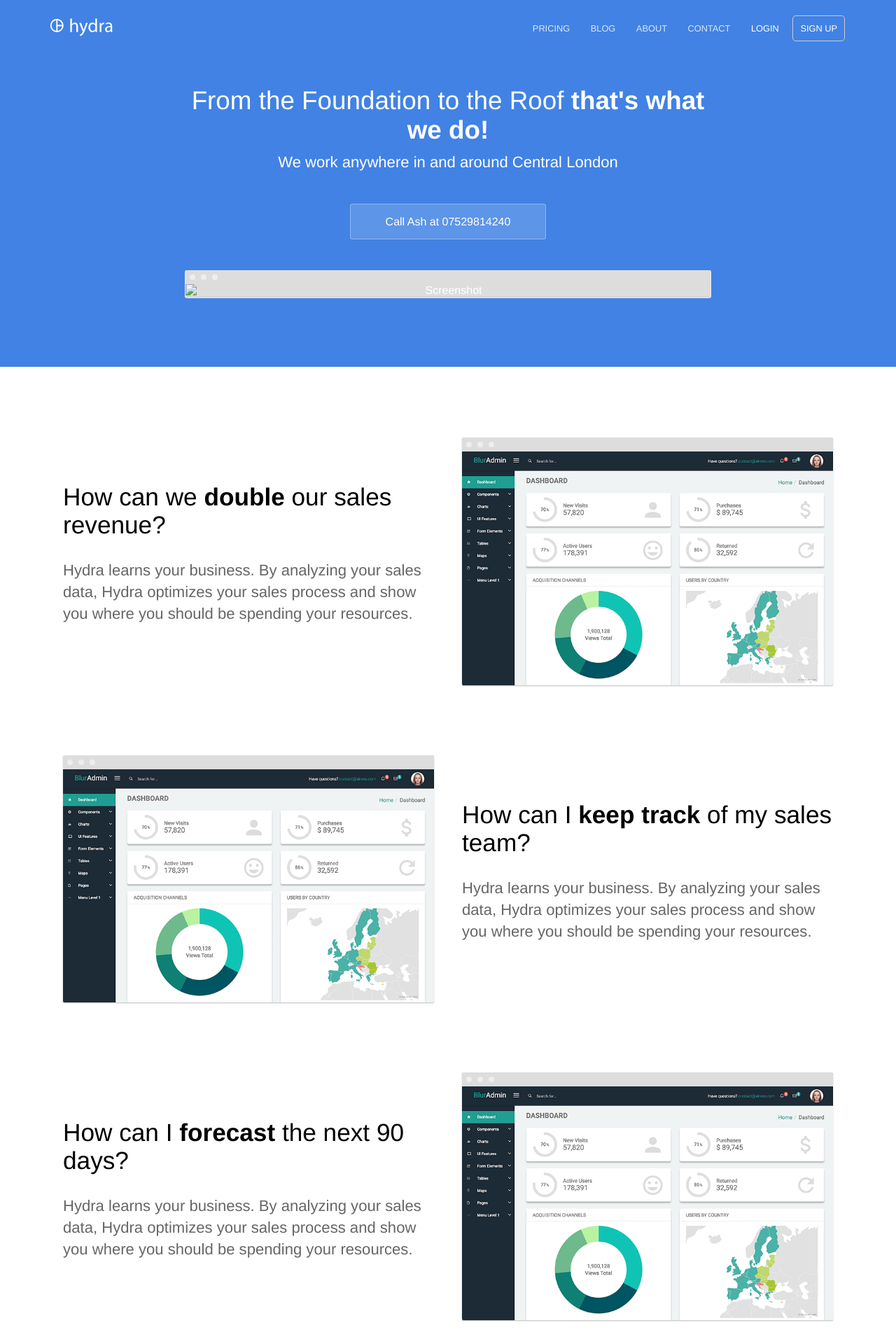
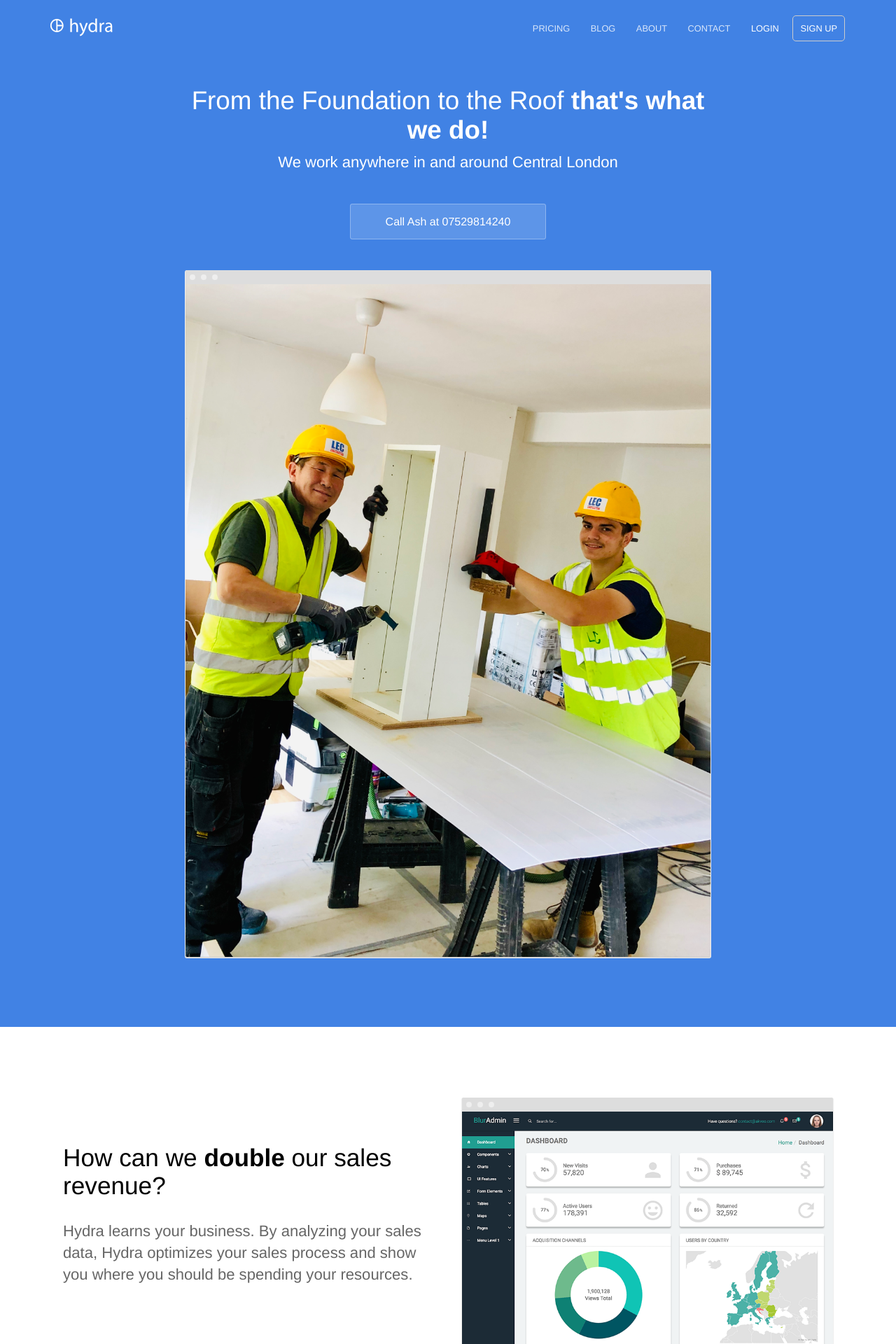
Before and after one commit to lacweb3/constructlancaster, a Jekyll site: the page built from index.html, in a window 1280 px wide. Shown: the top 1920 px of the page at 70% size. Built offline with Jekyll 4.4.1, drawn with Linux system fonts in a browser that asks for light colours.

Commit message:
Update index.html

```diff
--- a/index.html
+++ b/index.html
@@ -8,7 +8,7 @@
 		<p class="subtext editable">We work anywhere in and around Central London</p>
 		<div class="cta button alt"><a href="{{ site.baseurl }}/sign-up/">Call Ash at 07529814240</a></div>
 		<div>
-			<img src="{{ site.baseurl }}/images/_screenshot.png" alt="Screenshot" class="screenshot editable" />
+			<img src="{{ site.baseurl }}/images/img_7052.jpg" alt="Screenshot" class="screenshot editable" />
 		</div>
 	</div>
 </section>
```
